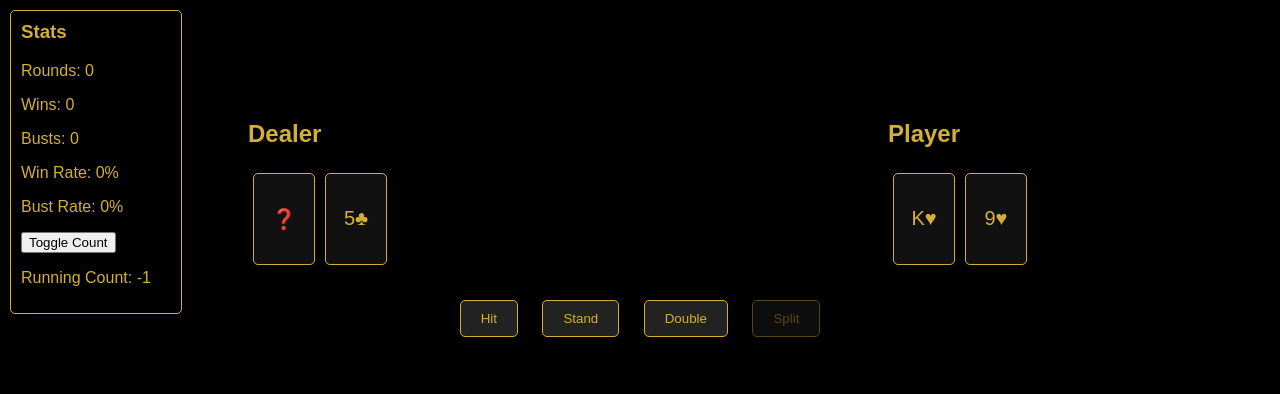
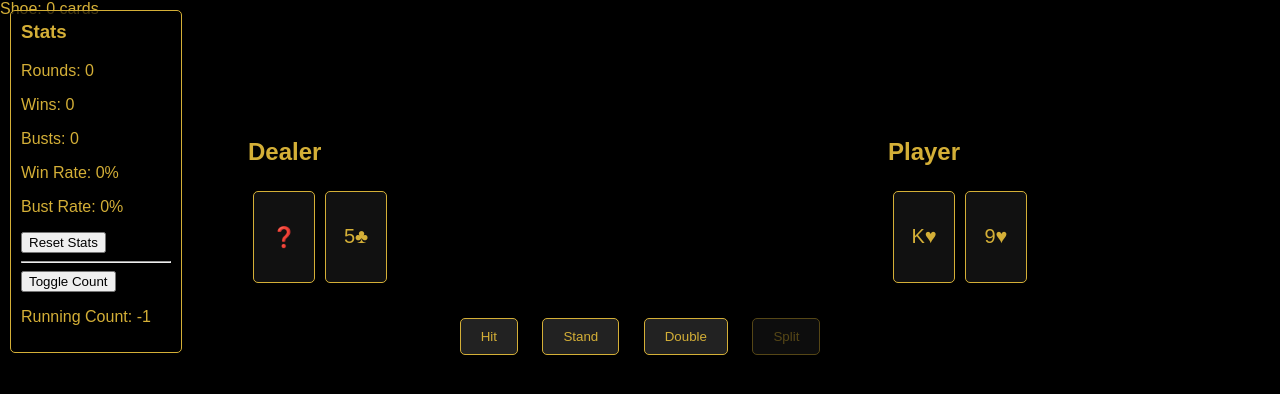
Before and after one commit to blackjackfr-crypto/blackjackfr-crypto, a plain HTML site: page index.html in a window 1280 px wide. Both pictures are taken after a click on the button "Toggle Count". Drawn offline with Linux system fonts and the light colour scheme.

Commit message:
Update index.html

```diff
--- a/index.html
+++ b/index.html
@@ -7,6 +7,7 @@
 <link rel="stylesheet" href="css/style.css" />
 </head>
 <body>
+
 <div id="stats">
 <h3>Stats</h3>
 <p>Rounds: <span id="rounds">0</span></p>
@@ -14,8 +15,16 @@
 <p>Busts: <span id="busts">0</span></p>
 <p>Win Rate: <span id="win-rate">0%</span></p>
 <p>Bust Rate: <span id="bust-rate">0%</span></p>
+<button id="reset-stats">Reset Stats</button>
+<hr/>
 <button id="toggle-count">Toggle Count</button>
-<p id="count-display" style="display:none">Running Count: <span id="running-count">0</span></p>
+<p id="count-display" style="display:none">
+Running Count: <span id="running-count">0</span>
+</p>
+</div>
+
+<div id="shoe">
+Shoe: <span id="shoe-count">0</span> cards
 </div>
 
 <div id="game-area">
```
